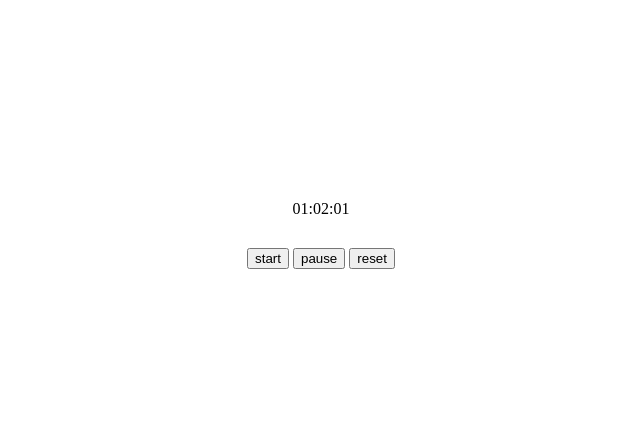
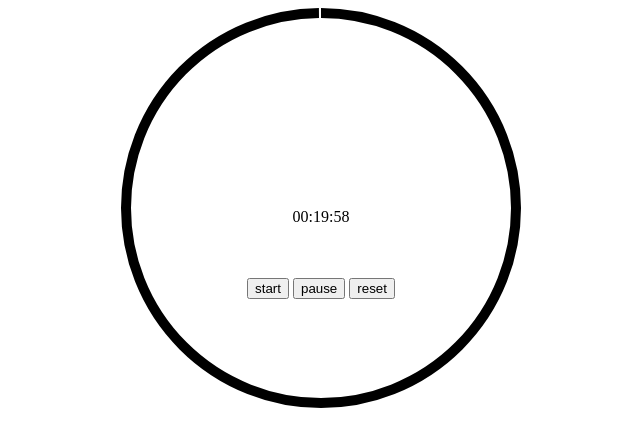
Before and after one commit to sspringer82/timer, a plain HTML site: page index.html in a window 1280 px wide. Both pictures are taken after a click on the button "start". Shown: the whole page, without its empty margins (319-959 px from the left). Drawn offline with Linux system fonts and the light colour scheme.

Commit message:
Animation

```diff
--- a/index.html
+++ b/index.html
@@ -9,6 +9,7 @@
     <body>
 
         <div id="container">
+            <canvas id="timer" height="400" width="400"></canvas>
             <div id="display"></div>
             <div id="controls">
                 <button id="start">start</button>
--- a/index.js
+++ b/index.js
@@ -2,11 +2,15 @@ class Timer {
 
     constructor(hh, mm, ss) {
         this.interval;
+        this.animate = false;
 
         this.displayEl = document.querySelector('#display');
         this.startBtn = document.querySelector('#start');
         this.pauseBtn = document.querySelector('#pause');
         this.resetBtn = document.querySelector('#reset');
+
+        const canvas = document.querySelector('#timer');
+        this.ctx = canvas.getContext('2d');
 
         this.time = hh * 3600 + mm * 60 + ss;
         this.currentTime = this.time;
@@ -21,6 +25,26 @@ class Timer {
 
     render() {
         this.displayEl.innerHTML = this.getFormattedTime();
+    }
+
+    drawCircle() {
+        const angle = this.currentTime * 360 / this.time;
+        const start = 270;
+        const diameter = 400;
+        const radius = diameter / 2;
+        const offset = 5;
+
+        this.ctx.clearRect(0, 0, diameter, diameter);
+        this.ctx.beginPath();
+        this.ctx.arc(radius, radius, radius - offset, Math.PI / 180 * start, Math.PI / 180 * (start + angle));
+        this.ctx.lineWidth = 10;
+        this.ctx.stroke();
+
+        if (this.currentTime > 0 && this.animate) {
+            requestAnimationFrame(this.drawCircle.bind(this));
+        } else {
+            this.animate = false;
+        }
     }
 
     getFormattedTime() {
@@ -38,10 +62,16 @@ class Timer {
         this.interval = setInterval(() => {
             this.currentTime -= 1;
             this.render();
+            this.animate = true;
+            requestAnimationFrame(this.drawCircle.bind(this));
+            if (this.currentTime <= 0) {
+                clearInterval(this.interval);
+            }
         }, 1000);
     }
 
     pause() {
+        this.animate = false;
         clearInterval(this.interval);
     }
 
@@ -54,6 +84,6 @@ class Timer {
 
 document.onreadystatechange = () => {
   if (document.readyState === 'complete') {
-    (new Timer(1, 2, 3)).init();
+    (new Timer(0, 20, 0)).init();
   }
 };
--- a/style.css
+++ b/style.css
@@ -1,15 +1,28 @@
+#timer {
+    position: absolute;
+    z-index: 10;
+}
+
 #container {
+    position: relative;
     height: 400px;
     width: 400px;
     margin: 0 auto;
 }
 
 #display {
-    margin-top: 200px;
-    text-align: center
+    position: absolute;
+    top: 200px;
+    text-align: center;
+    z-index: 10;
+    width: 100%;
+    margin: 0 auto;
 }
 
 #controls {
-    margin-top: 30px;
+    position: absolute;
+    top: 270px;
     text-align: center;
+    width: 100%;
+    z-index: 20;
 }
```
